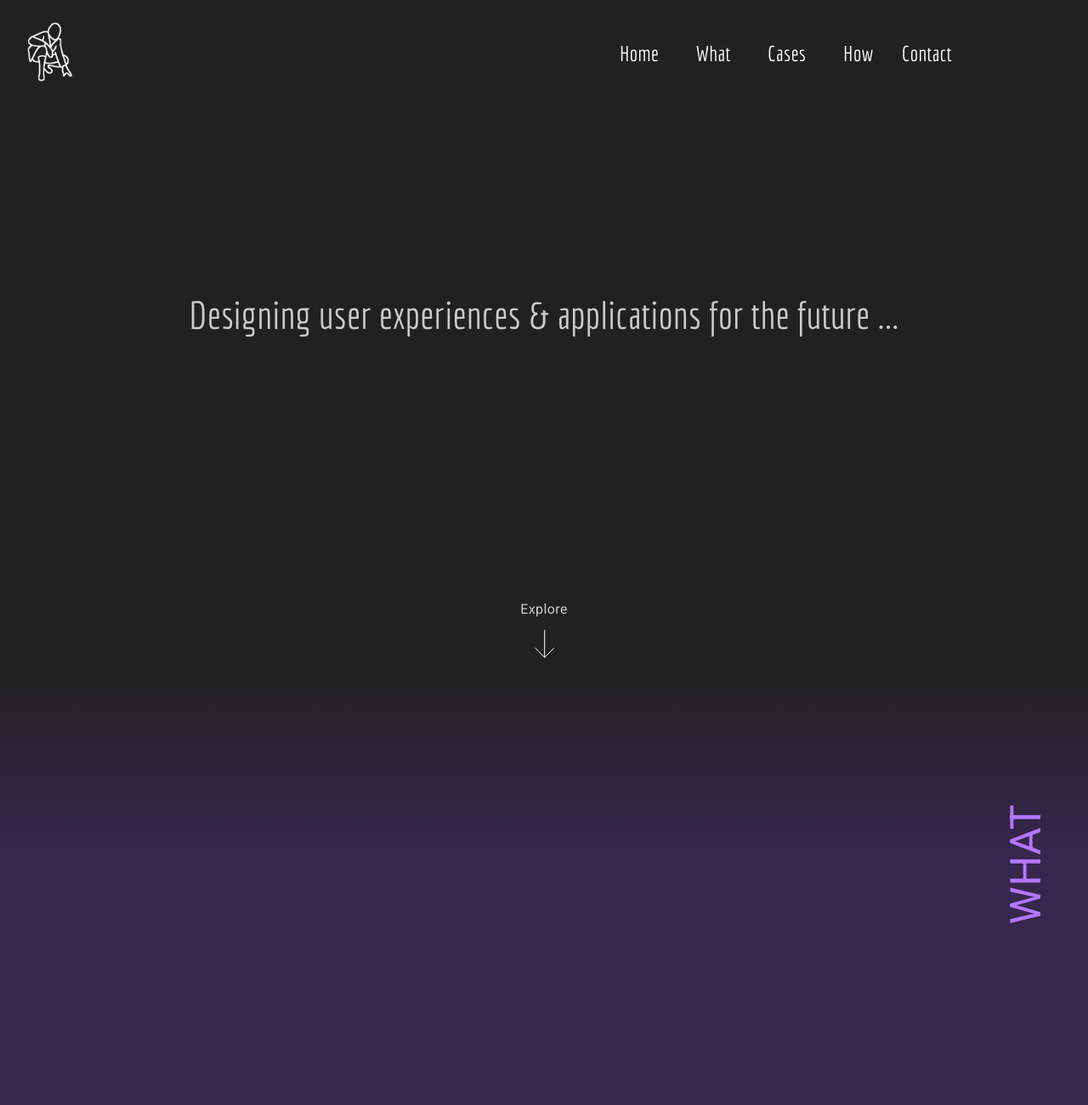
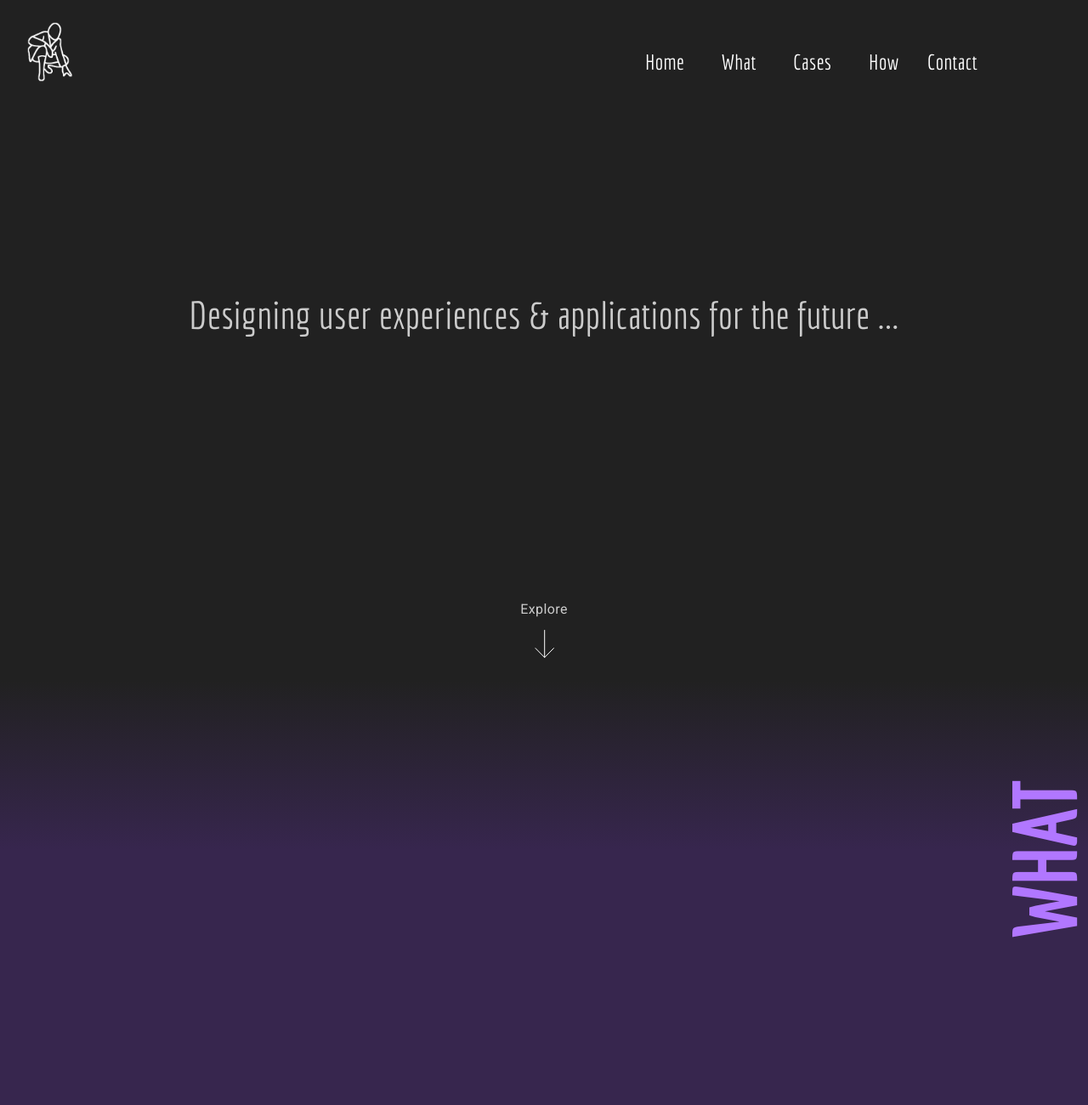
Before and after one commit to erik8036granberg/purplescout, a plain HTML site: page index.html in a window 1280 px wide. Shown: the top 1300 px of the page at 85% size. Drawn offline with Linux system fonts and the light colour scheme.

Commit message:
section headers size & pos

```diff
--- a/css/style.css
+++ b/css/style.css
@@ -209,7 +209,7 @@ footer {
 #how::before,
 #contact::before {
   content: "";
-  width: 100%;
+  width: 100vw;
   height: 20rem;
   position: absolute;
   top: 0;
@@ -234,7 +234,11 @@ footer {
 
 main h1,
 footer h1 {
-  font-size: 5rem;
+  font-size: 10rem;
+  font-weight: bold;
+  font-family: "Economica", sans-serif;
+  padding: 0;
+  line-height: 0;
   position: absolute;
   top: 0;
   right: 0;
@@ -242,7 +246,7 @@ footer h1 {
   transform-origin: 100% 100%;
   text-transform: uppercase;
   margin-top: 12rem;
-  margin-right: 2.4rem;
+  margin-right: 0;
   color: var(--bg_purple_2);
 }
 
@@ -332,8 +336,8 @@ footer h1 {
   }
 
   nav ul {
-    margin-right: 8rem;
-    margin-top: 0;
+    margin-right: 5rem;
+    margin-top: 1rem;
   }
 
   nav li {
@@ -347,8 +351,7 @@ footer h1 {
 
   main h1,
   footer h1 {
-    font-size: 5rem;
-    margin-right: 6rem;
+    margin-right: 5.4rem;
   }
 
   #showreel .header {
```
